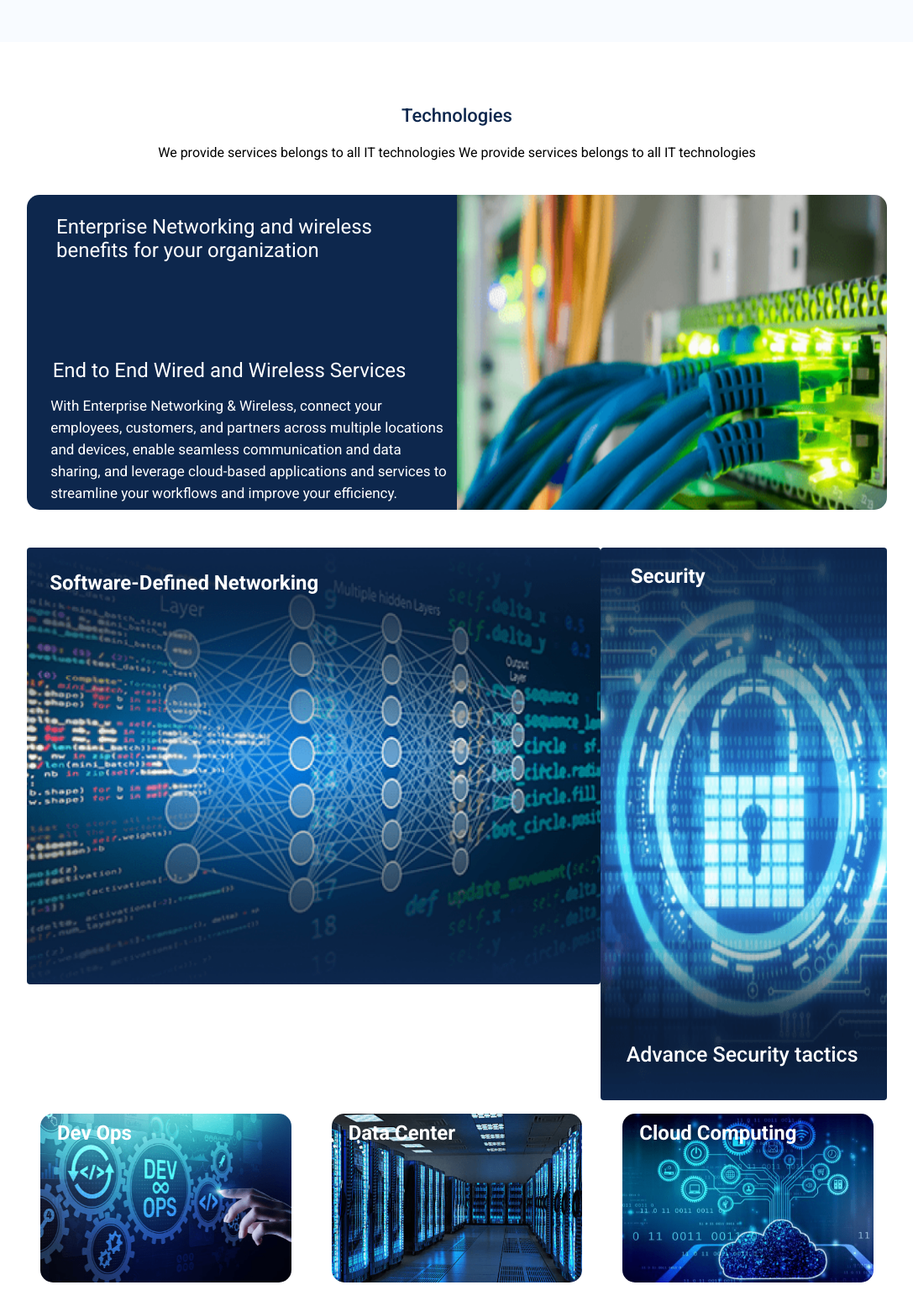
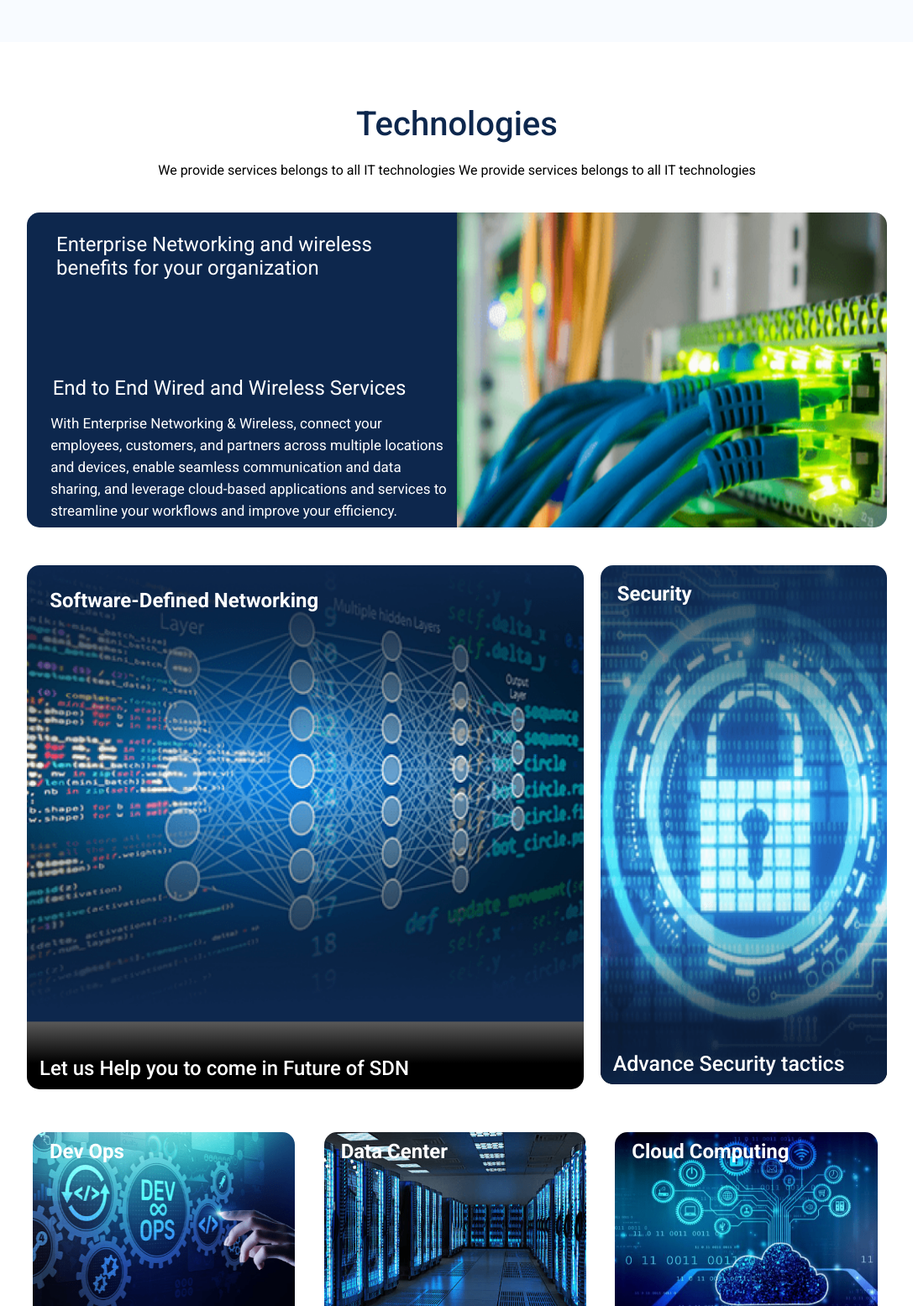
Before and after one commit to lets-code-vinay/gsv-v3, a React app: page / in a window 1280 px wide. Shown: the part 1550-3105 px from the top of the page at 84% size, without its empty margins (96-1183 px from the left). Built offline with nearby package versions, Linux system fonts and the light colour scheme.

Commit message:
trending page

```diff
--- a/src/components/Technologies/index.jsx
+++ b/src/components/Technologies/index.jsx
@@ -15,7 +15,7 @@ const Technologies = () => {
     <main className={classes["technologiesPage"]}>
       <Box className={classes["technologies-container"]}>
         <Box className={classes["technologiesTitle"]}>
-          <Typography variant="h4" className={classes["technologiesText"]}>
+          <Typography variant="h2" className={classes["technologiesText"]}>
             Technologies
           </Typography>
         </Box>
@@ -65,7 +65,7 @@ const Technologies = () => {
             <Card className={classes["cardMenu"]}>
               <CardContent className={classes["softwareImageOverlay"]}>
                 <div
-                  className={classes["divImgClass imageLeft"]}
+                  className={`${classes["divImgClass"]} ${classes["imageLeft"]}`}
                   src={Software_Define_Grid}
                 >
                   <img
@@ -97,9 +97,9 @@ const Technologies = () => {
           </Grid>
           <Grid item xs={12} sm={12} md={4} lg={4} className={classes["bck2"]}>
             <Card className={classes["cardMenu"]}>
-              <CardContent className="securityOverlay">
+              <CardContent className={classes["securityOverlay"]}>
                 <div
-                  className={classes["divImgClassSecurity imageRight"]}
+                  className={`${classes["divImgClassSecurity"]} ${classes["imageRight"]}`}
                   src={Security_Img}
                 >
                   <img
@@ -138,23 +138,13 @@ const Technologies = () => {
               para = "",
             } = itemData || {};
             return (
-              <Grid
-                item
-                xs={6}
-                sm={6}
-                md={4}
-                lg={4}
-                className={classes["cardBody"]}
-                key={i}
-              >
+              <Grid item xs={6} sm={6} md={4} lg={4} key={i}>
                 <Card
                   key={i}
                   sx={{ minWidth: 275 }}
                   className={classes["cardMenu"]}
                 >
-                  <CardContent
-                    className={classes["cardContent position-relative"]}
-                  >
+                  <CardContent className={`${classes["cardContent"]}`}>
                     <div className={classes["overlay"]}>
                       <div className={className} src={img}>
                         <img
--- a/src/components/Technologies/style.module.css
+++ b/src/components/Technologies/style.module.css
@@ -138,6 +138,7 @@
 .cardContent .overlay .overlayImg {
   object-fit: cover;
   transition: 0.4s linear;
+  padding: 0;
 }
 .cardContent .overlay:hover .overlayImg::before {
   width: 15vw;
@@ -420,6 +421,7 @@
 }
 .securityOverlay:hover .divImgClassSecurity img {
   opacity: 0.3;
+  padding: 0;
 }
 .securityOverlay:hover .divImgClassSecurity {
   background-color: rgba(10, 3, 70, 0.9);
@@ -472,7 +474,7 @@
 .paraTextSecurity p {
   opacity: 0;
 }
-.securityOverlay:hover .cardDivSecurity .paraTextSecurity p {
+.securityOverlay:hover .paraTextSecurity p {
   opacity: 1 !important;
   color: white;
   font-size: 20px;
@@ -672,18 +674,15 @@
     padding: 0;
   }
 
-  .technologiesPage .softwareImageOverlay {
-    padding: 0;
-  }
   .technologiesPage .cardMenu {
     border-radius: 15px;
   }
   .imgTagSoftware {
     height: inherit;
   }
-  .MuiCardContent-root:last-child {
+  /* .MuiCardContent-root:last-child {
     padding: 0 !important ;
-  }
+  } */
   .imageLeft {
     height: 40vh;
   }
--- a/src/theme.js
+++ b/src/theme.js
@@ -60,6 +60,14 @@ const theme = createTheme({
         },
       },
     },
+    MuiCardContent: {
+      styleOverrides: {
+        root: {
+          padding: "0",
+          margin: "0",
+        },
+      },
+    },
   },
 });
 
```
